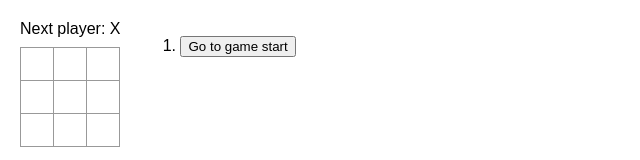
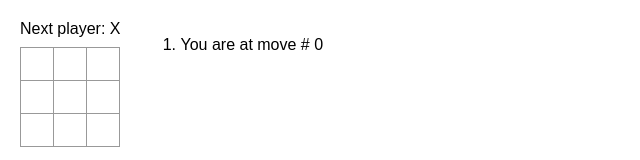
Before and after one commit to pratyakshajha/react-toy-projects, a React (Create React App) app in the folder tic-tac-toe/: page / in a window 1280 px wide. Shown: the top 160 px of the page, without its empty margins (0-640 px from the left). Built offline with nearby package versions, Linux system fonts and the light colour scheme.

Commit message:
complete a todo item

```diff
--- a/tic-tac-toe/src/App.js
+++ b/tic-tac-toe/src/App.js
@@ -73,7 +73,11 @@ export default function Game() {
     }
     return (
       <li key={move}>
-        <button onClick={() => jumpTo(move)}>{description}</button>
+        {move == currentMove ? (
+          "You are at move # " + currentMove
+        ) : (
+          <button onClick={() => jumpTo(move)}>{description}</button>
+        )}
       </li>
     );
   });
```
Also changed, not shown: 2 other files (tests, documents, lock files or other folders).
